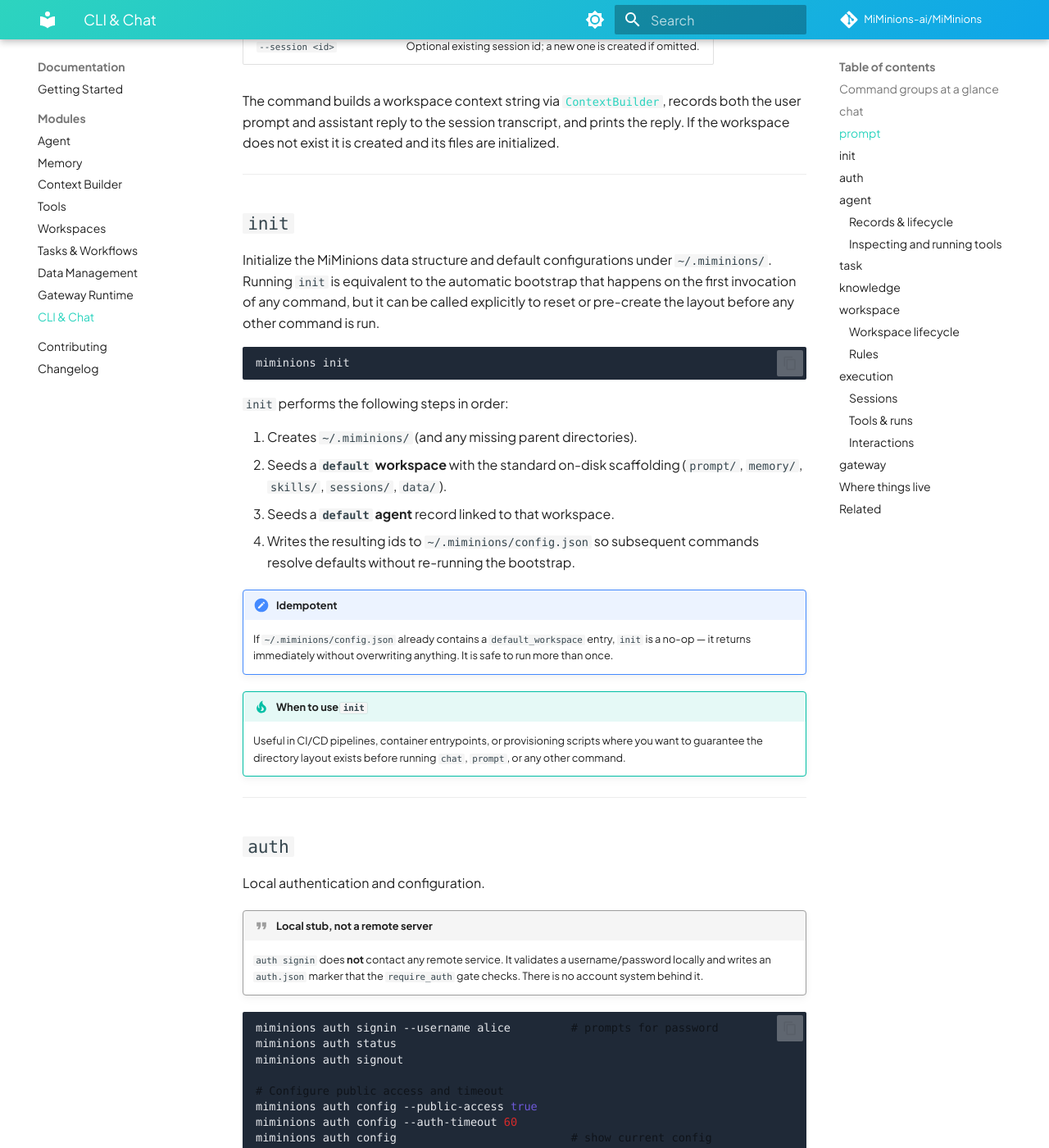
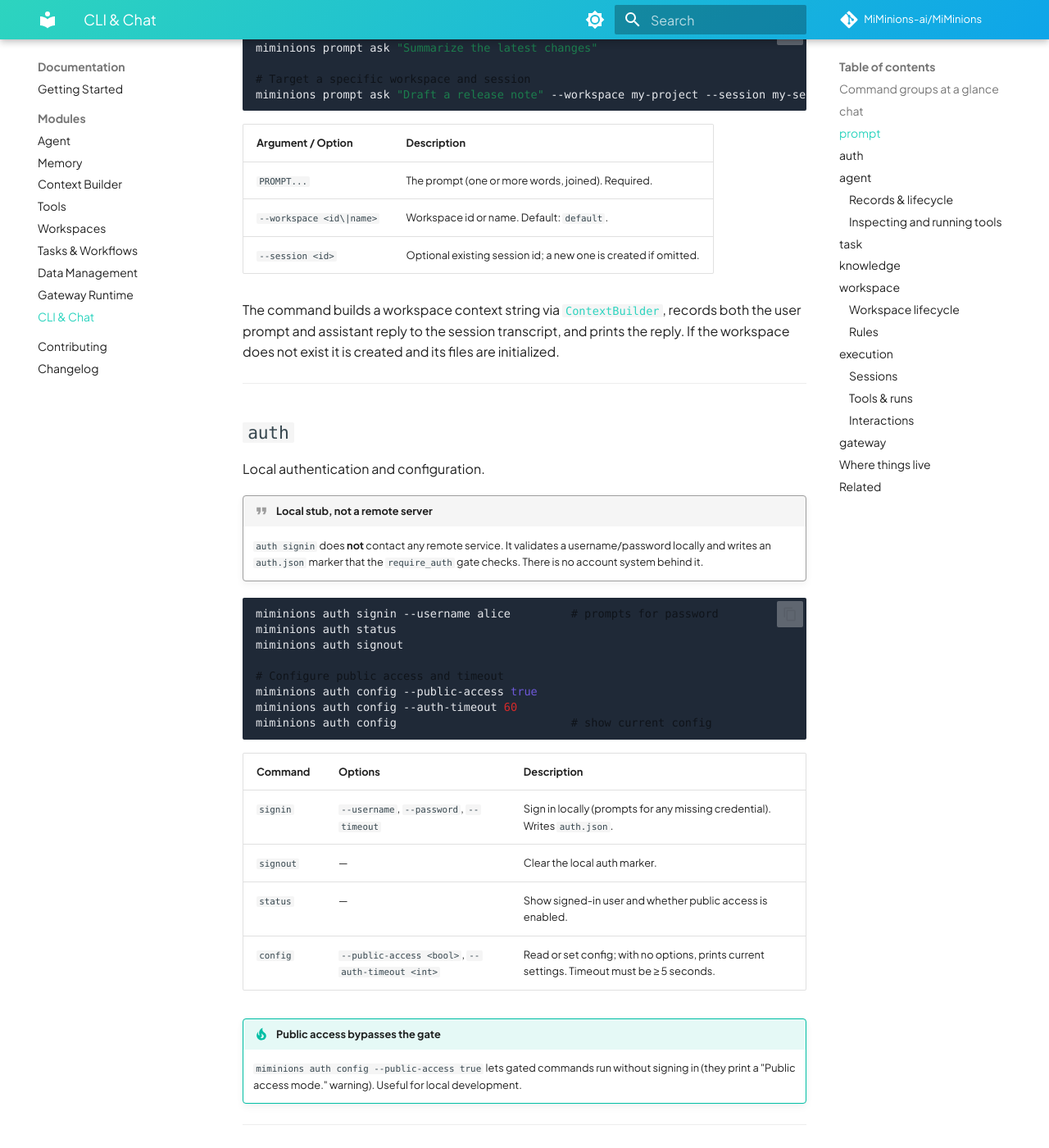
Before and after one commit to MiMinions-ai/MiMinions, an MkDocs documentation site: the page built from docs/modules/cli.md, in a window 1280 px wide and 1400 px high, scrolled down 2944 px. Shown: the whole window at 82% size. Built offline with MkDocs 1.6.1 and Material for MkDocs 9.7.7, drawn with Linux system fonts in a browser that asks for light colours; comment, search, counter and statistics services are not loaded; some of the changed text lies outside the part shown.

Commit message:
feat(cli): introduce `miminions init` command for explicit bootstrap and repair

````diff
--- a/docs/modules/cli.md
+++ b/docs/modules/cli.md
@@ -12,6 +12,16 @@
 
 !!! info "State lives under `~/.miminions/`"
     All persistent CLI state is stored as JSON under your home directory: `config.json`, `auth.json`, `agents.json`, `tasks.json`, `knowledge.json`, `sessions.json`, `interactions.json`, plus a `workspaces/` tree. On the **first** invocation of any command, MiMinions bootstraps a **`default` workspace** and a **`default` agent** so the chat/prompt commands work out of the box.
+
+```bash
+# Explicitly initialize (or verify) default bootstrap state
+miminions init
+
+# Repair bootstrap state and restore missing default templates
+miminions init --force
+```
+
+`init` is an explicit, user-facing bootstrap/repair command over the same default setup logic used on first command run. The `--force` option re-runs bootstrap repair so missing default workspace template files are recreated without overwriting existing customized files.
 
 !!! warning "Authentication gating is provisional"
     A `require_auth` decorator wraps the commands in `agent`, `task`, `knowledge`, `workspace`, and `execution`, but auth is **not actively enforced today** — treat the gating as **planned**, the same as the `workflow` group below. The hooks exist in the code so the behavior can be turned on later, but don't rely on commands being blocked when signed out. The `chat` and `prompt` commands are not wrapped at all.
@@ -101,29 +111,6 @@
 | `--session <id>` | Optional existing session id; a new one is created if omitted. |
 
 The command builds a workspace context string via [`ContextBuilder`](context.md), records both the user prompt and assistant reply to the session transcript, and prints the reply. If the workspace does not exist it is created and its files are initialized.
-
----
-
-## `init`
-
-Initialize the MiMinions data structure and default configurations under `~/.miminions/`. Running `init` is equivalent to the automatic bootstrap that happens on the first invocation of any command, but it can be called explicitly to reset or pre-create the layout before any other command is run.
-
-```bash
-miminions init
-```
-
-`init` performs the following steps in order:
-
-1. Creates `~/.miminions/` (and any missing parent directories).
-2. Seeds a **`default` workspace** with the standard on-disk scaffolding (`prompt/`, `memory/`, `skills/`, `sessions/`, `data/`).
-3. Seeds a **`default` agent** record linked to that workspace.
-4. Writes the resulting ids to `~/.miminions/config.json` so subsequent commands resolve defaults without re-running the bootstrap.
-
-!!! note "Idempotent"
-    If `~/.miminions/config.json` already contains a `default_workspace` entry, `init` is a no-op — it returns immediately without overwriting anything. It is safe to run more than once.
-
-!!! tip "When to use `init`"
-    Useful in CI/CD pipelines, container entrypoints, or provisioning scripts where you want to guarantee the directory layout exists before running `chat`, `prompt`, or any other command.
 
 ---
 
````
Also changed, not shown: memory/reference/2026-07-13-cli-init.md (added, +34 -0 lines), 4 other files.
